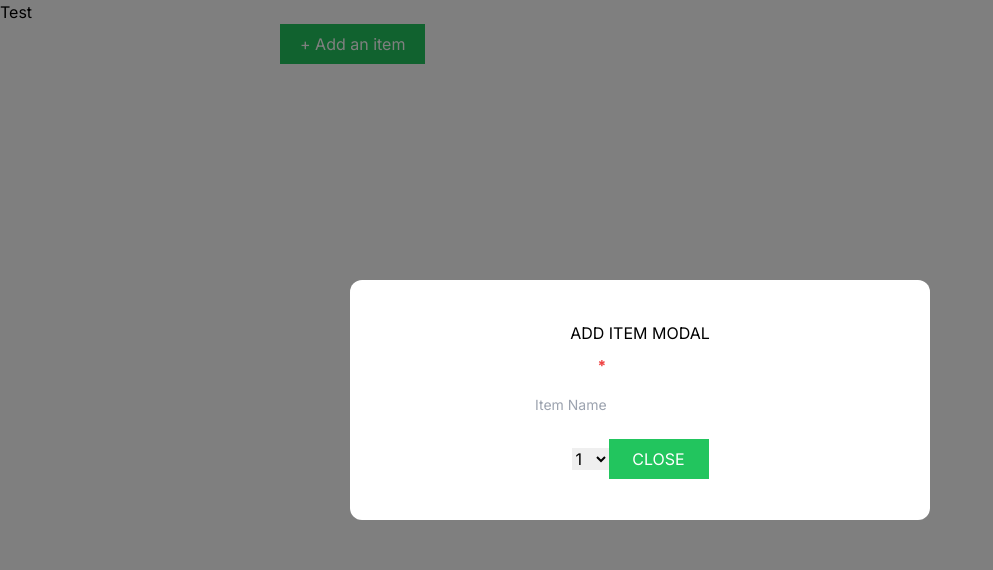
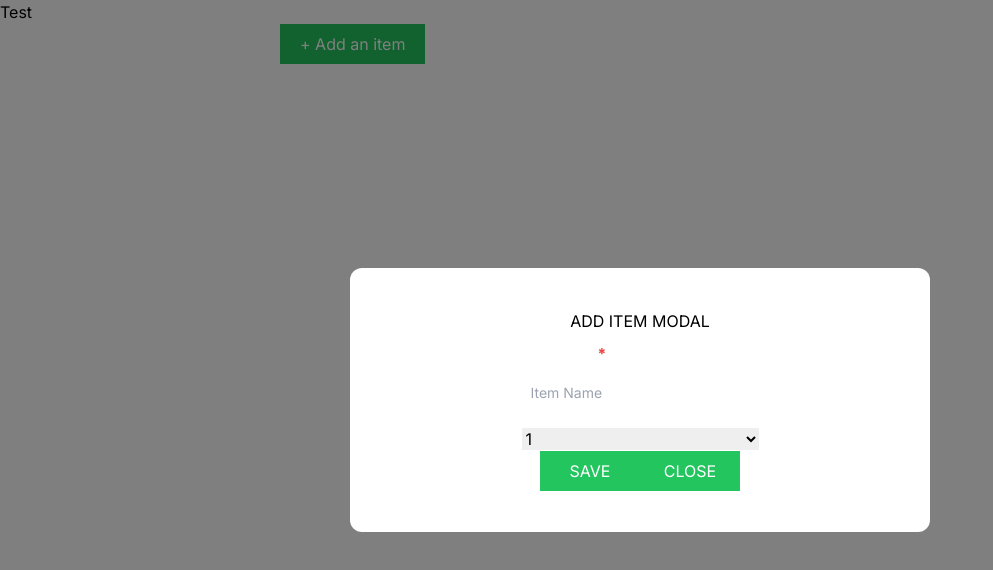
Before and after one commit to jhonpabz/shopping-list, a Next.js app: page / in a window 1280 px wide. Both pictures are taken after a click on the button "+ Add an item". Shown: the top 570 px of the page, without its empty margins (0-993 px from the left). Built offline with nearby package versions, Linux system fonts and the light colour scheme.

Commit message:
Modify form and select field.

```diff
--- a/src/components/AddItemModal.tsx
+++ b/src/components/AddItemModal.tsx
@@ -13,16 +13,16 @@ export default function AddItemModal() {
   } = useShoppingList();
 
   const { listForm, onSubmitList } = useForms();
-  const register = listForm.register;
+
   return (
     <Modal
       isOpen={showAddItemModal}
-      dismissible
       onClose={hideAddListModal}
       modalContainerExtendedClassName="py-25px relative w-11/12  max-w-[580px] rounded-[12px] bg-[#fff] px-[18px] text-center sm:px-[30px] sm:py-[32px] md:px-[36px] md:py-[34px] lg:px-[45px] lg:py-[38px] xl:px-[62px] xl:py-[41px]"
       modalContentExtendedClassName="relative"
     >
       <span className="text-black">ADD ITEM MODAL</span>
+      <form onSubmit={listForm.handleSubmit(onSubmitList)}>
         <TextField
           name="listName"
           label="List Name"
@@ -36,7 +36,9 @@ export default function AddItemModal() {
           options={quantityOption}
           label="Quantity"
         />
+        <BaseButton>SAVE</BaseButton>
         <BaseButton onClick={() => hideAddListModal()}>CLOSE</BaseButton>
+      </form>
     </Modal>
   );
 }
--- a/src/components/forms/SelectField.tsx
+++ b/src/components/forms/SelectField.tsx
@@ -7,7 +7,7 @@ export default function SelectField(
 
   return (
     <BaseComponentLayout {...restProps}>
-      <select {...register(name)}>
+      <select className="w-full" {...register(name)}>
         {options.map((item: any) => (
           <option key={item.value} value="1">
             {item.title}
```
Lines whose indentation alone changed are shown as unchanged.
